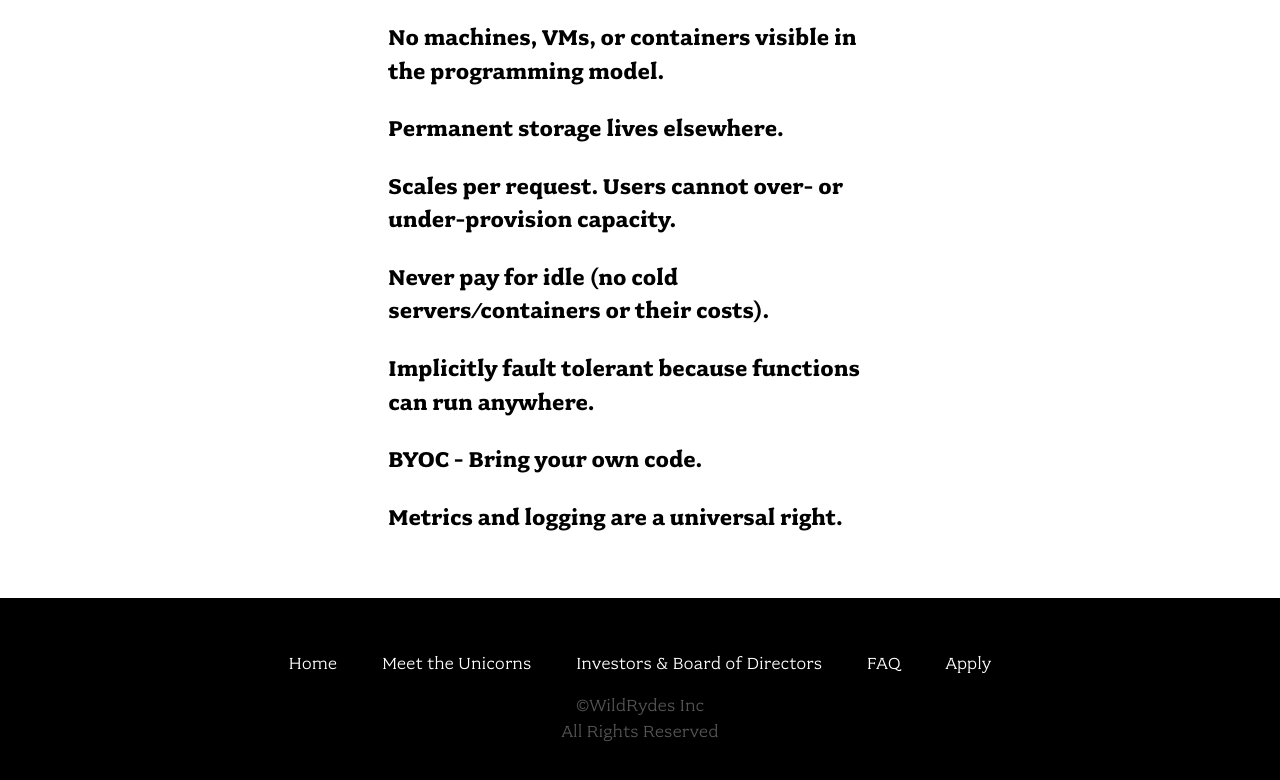
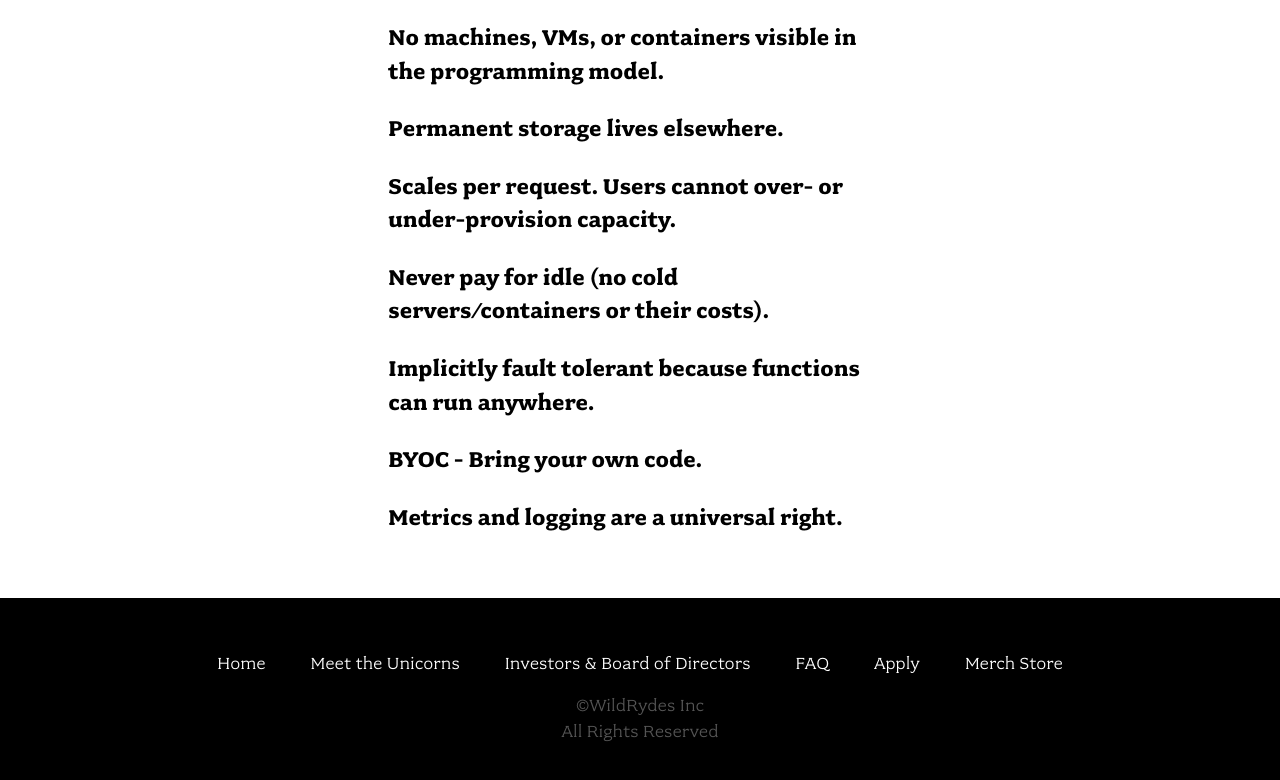
Before and after one commit to nickeyspero/wildrydes-sites, a plain HTML site: page apply.html in a window 1280 px wide. Shown: the part 1313-2093 px from the top of the page. Drawn offline with Linux system fonts and the light colour scheme.

Commit message:
unicorn.html apply.html commit

```diff
--- a/apply.html
+++ b/apply.html
@@ -27,6 +27,7 @@
         <li><a href="investors.html">Investors & Board of Directors</a></li>
         <li><a href="faq.html">FAQ</a></li>
         <li><a href="apply.html">Apply</a></li>
+        <li><a href="merch.html">Merch Store</a></li>
       </ul>
     </nav>
     <button type="button" class="btn-menu"><span>Menu</span></button>
@@ -62,6 +63,7 @@
           <li><a href="investors.html">Investors & Board of Directors</a></li>
           <li><a href="faq.html">FAQ</a></li>
           <li><a href="apply.html">Apply</a></li>
+          <li><a href="merch.html">Merch Store</a></li>
         </ul>
       </nav>
     </div>
```
Also changed, not shown: merch.html (+2 -1 lines).
